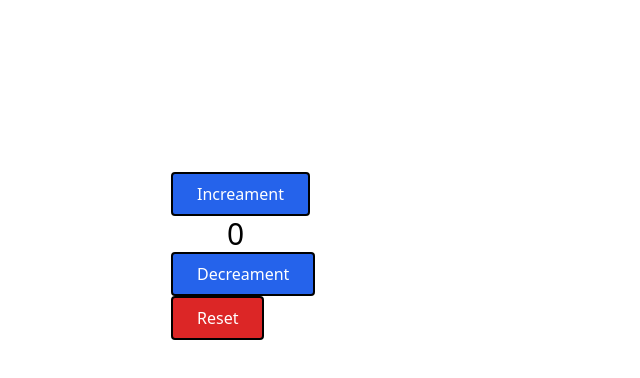
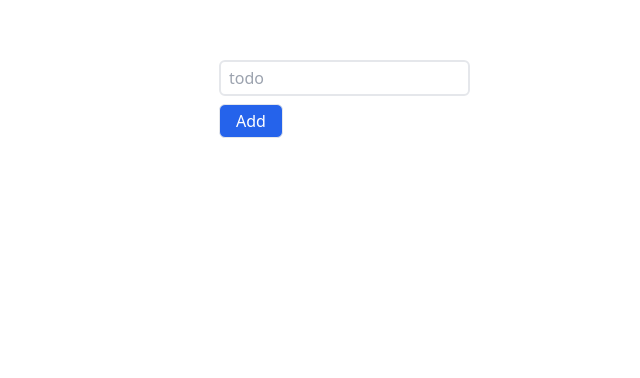
Before and after one commit to rampravesh22/tutorial, a React (Vite) app: page / in a window 1280 px wide. Shown: the part 148-526 px from the top of the page, without its empty margins (149-789 px from the left). Built offline with nearby package versions, Linux system fonts and the light colour scheme.

Commit message:
first commit

```diff
--- a/src/App.jsx
+++ b/src/App.jsx
@@ -1,62 +1,12 @@
-import { useReducer } from "react";
-const initialState = {
-	count: 0,
+import React from "react";
+import Home from "./components/Home";
+
+const App = () => {
+	return (
+		<>
+			<Home></Home>
+		</>
+	);
 };
 
-const ACTIONS = {
-	INCREMENT: "increment",
-	DECREMENT: "decrement",
-	RESET: "reset",
-};
-
-const reducer = (state, action) => {
-	switch (action.type) {
-		case ACTIONS.INCREMENT:
-			return { count: state.count + 1 };
-		case ACTIONS.DECREMENT:
-			return { count: state.count - 1 };
-		case ACTIONS.RESET:
-			return { count: 0 };
-
-		default:
-			return state;
-	}
-};
-
-function App() {
-	const [state, dispatch] = useReducer(reducer, initialState);
-	return (
-		<>
-			<div className="w-1/2 m-auto mt-80">
-				<button
-					className=" border-black border-2 px-6 rounded hover:bg-blue-700 bg-blue-600 text-white py-2"
-					onClick={() => {
-						dispatch({ type: ACTIONS.INCREMENT });
-					}}
-				>
-					Increament
-				</button>
-				<div className="ml-14 text-3xl">{state.count}</div>
-				<button
-					className=" border-black border-2 px-6 rounded hover:bg-blue-700 bg-blue-600 text-white py-2"
-					onClick={() => {
-						dispatch({ type: ACTIONS.DECREMENT });
-					}}
-				>
-					Decreament
-				</button>
-				<br />
-				<button
-					className=" border-black border-2 px-6 rounded hover:bg-red-700 bg-red-600 text-white py-2"
-					onClick={() => {
-						dispatch({ type: ACTIONS.RESET });
-					}}
-				>
-					Reset
-				</button>
-			</div>
-		</>
-	);
-}
-
 export default App;
--- /dev/null
+++ b/src/components/Home.jsx
@@ -0,0 +1,75 @@
+import React, { useState, useReducer } from "react";
+import Todo from "./Todo";
+export const ACTION = {
+	ADD_TODO: "add-todo",
+	TOGGLE_TODO: "toggle-todo",
+	DELETE_TODO: "delete-todo",
+};
+
+const reducer = (todos, action) => {
+	switch (action.type) {
+		case ACTION.ADD_TODO:
+			return [...todos, newTodo(action.payload.todo)];
+		case ACTION.TOGGLE_TODO:
+			return todos.map((todo) => {
+				if (todo.id === action.payload.id) {
+					return { ...todo, complete: !todo.complete };
+				}
+				return todo;
+			});
+		case ACTION.DELETE_TODO:
+			return todos.filter((todo) => {
+				return todo.id !== action.payload.id;
+			});
+	}
+};
+const newTodo = (todo) => {
+	return { id: Date.now(), complete: false, todo: todo };
+};
+
+const Home = () => {
+	const [todos, dispatch] = useReducer(reducer, []);
+	const [inputs, setInputs] = useState({
+		todo: "",
+	});
+
+	const handleInput = (e) => {
+		const { name, value } = e.target;
+		setInputs((preState) => {
+			return { ...preState, [name]: value };
+		});
+	};
+	const handleSubmit = (e) => {
+		e.preventDefault();
+		dispatch({ type: ACTION.ADD_TODO, payload: inputs });
+		setInputs({ todo: "" });
+	};
+	return (
+		<div className=" h-screen m-auto w-1/2 p-12">
+			<div className="h-10 rounded-md mt-40 ">
+				<form action="" className=" " onSubmit={handleSubmit}>
+					<input
+						type="text"
+						name="todo"
+						value={inputs.todo}
+						className="border-2 rounded-md focus:bg-blue-500 focus:text-white  px-2 py-1 block focus focus:border-2"
+						placeholder="todo"
+						onChange={handleInput}
+					/>
+					<button className="border mr-10 mt-2 px-4 py-1 text-white rounded-md hover:bg-blue-700 bg-blue-600 ">
+						Add
+					</button>
+				</form>
+			</div>
+			<div className="mt-40">
+				<ol>
+					{todos.map((todo) => {
+						return <Todo key={todo.id} todo={todo} dispatch={dispatch} />;
+					})}
+				</ol>
+			</div>
+		</div>
+	);
+};
+
+export default Home;
--- /dev/null
+++ b/src/components/Todo.jsx
@@ -0,0 +1,37 @@
+import React from "react";
+import { ACTION } from "./Home";
+const Todo = ({ todo, dispatch }) => {
+	return (
+		<li className="mt-5  border-2 border-red-500 py-2 px-4 flex justify-between">
+			<span className={`mr-4 ${todo.complete ? "line-through" : ""}`}>
+				{todo.todo}
+			</span>
+			<div>
+				<button
+					onClick={() =>
+						dispatch({
+							type: ACTION.TOGGLE_TODO,
+							payload: { id: todo.id },
+						})
+					}
+					className="border-2 border-black mr-2 px-4 py-1 rounded-md"
+				>
+					Toggle
+				</button>
+				<button
+					className="border-2 border-black mr-2 px-4 py-1 rounded-md"
+					onClick={() => {
+						dispatch({
+							type: ACTION.DELETE_TODO,
+							payload: { id: todo.id },
+						});
+					}}
+				>
+					Delete
+				</button>
+			</div>
+		</li>
+	);
+};
+
+export default Todo;
```
